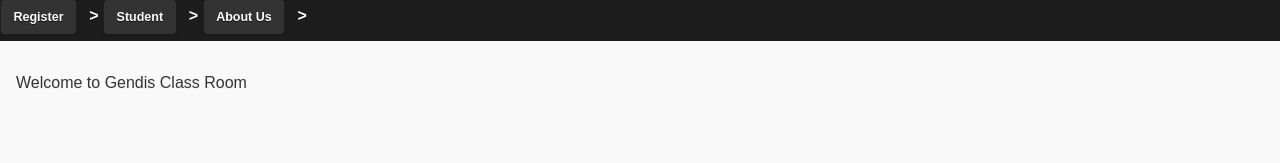
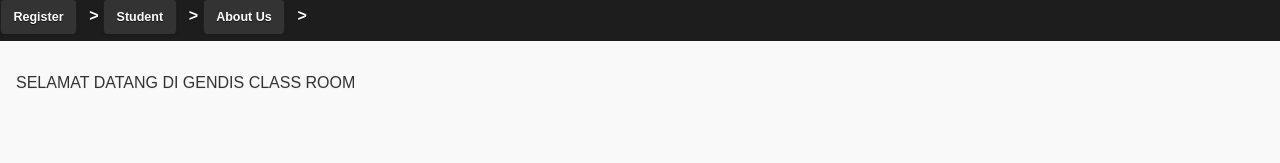
Before and after one commit to gendisp/latihan_jquerymobile, a plain HTML site: page index.html in a window 1280 px wide. Shown: the part 136-299 px from the top of the page. Drawn offline with nearby package versions, Linux system fonts and the light colour scheme.

Commit message:
Second Commit

```diff
--- a/index.html
+++ b/index.html
@@ -43,7 +43,7 @@
 
     </header>
     <div id="content" data-role="main" class="ui-content">
-        <p>Welcome to Gendis Class Room</p>
+        <p>SELAMAT DATANG DI GENDIS CLASS ROOM</p>
     </div>
 
     <footer data-role="footer" data-position="fixed" data-theme="b">
```
